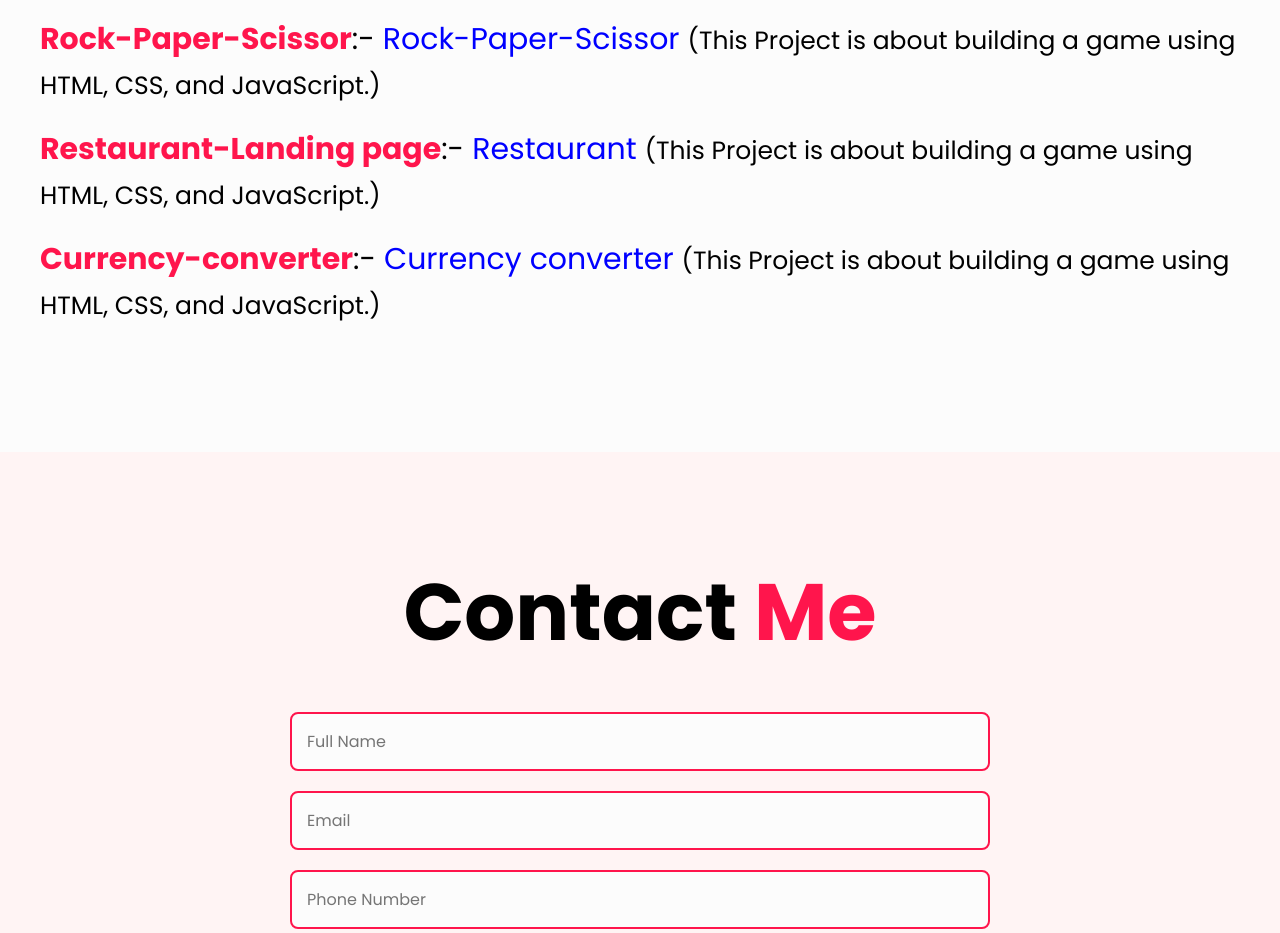
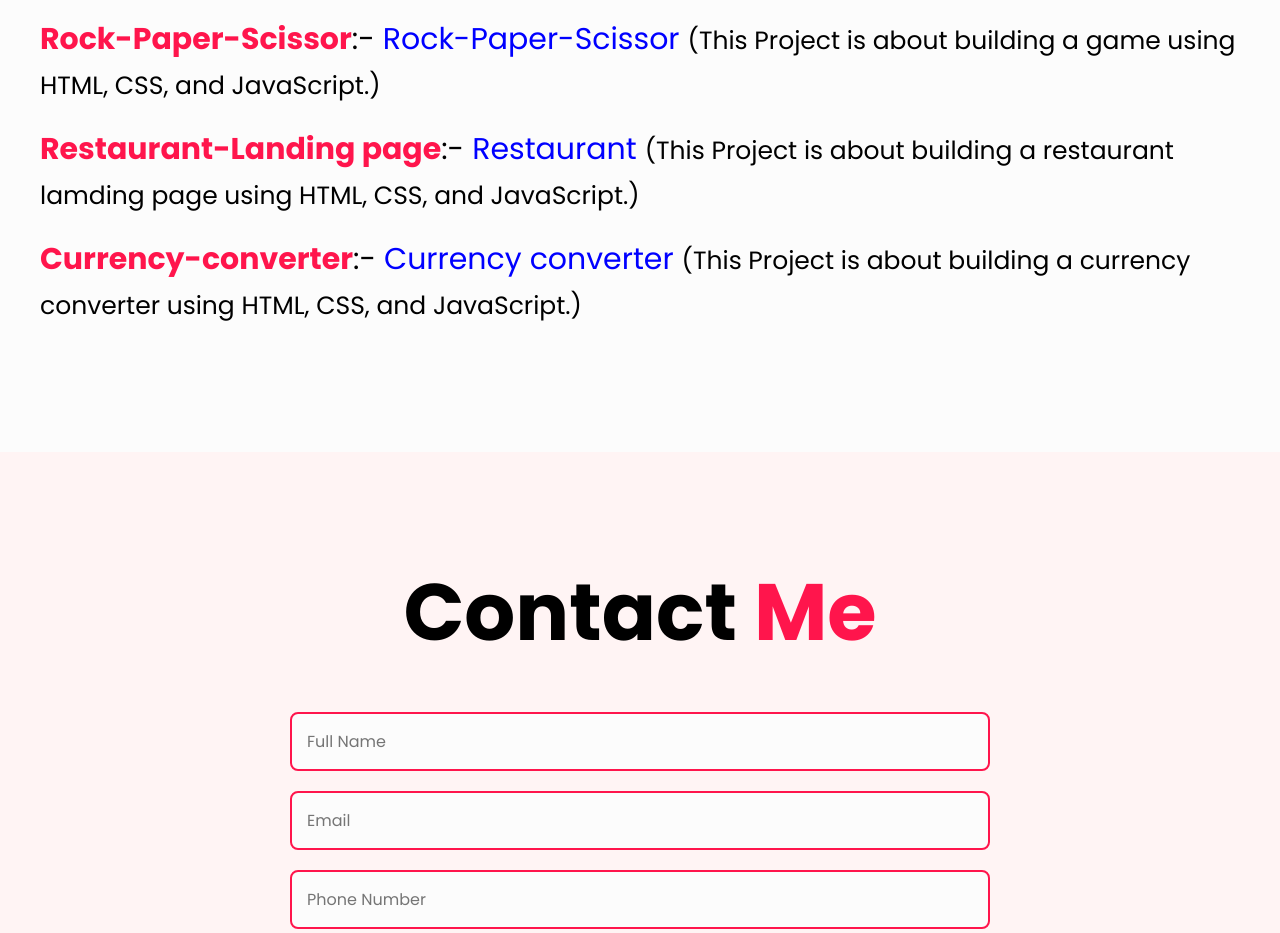
Before and after one commit to Abhishek-Alpha-coder/New-Portfolio, a plain HTML site: page index.html in a window 1280 px wide. Shown: the part 5006-5939 px from the top of the page. Drawn offline with nearby package versions, Linux system fonts and the light colour scheme; a script that the page names is missing.

Commit message:
Update index.html

```diff
--- a/index.html
+++ b/index.html
@@ -297,12 +297,12 @@ h1 {
         <li>
           <span>Restaurant-Landing page</span>:-
           <a href="https://github.com/Abhishek-Alpha-coder/Restaurant-landing-page" target="Restaurant">Restaurant</a>
-          <p>(This Project is about building a game using HTML, CSS, and JavaScript.)</p>
+          <p>(This Project is about building a restaurant lamding page using HTML, CSS, and JavaScript.)</p>
         </li>
         <li>
           <span>Currency-converter</span>:-
           <a href="https://github.com/Abhishek-Alpha-coder/Currency-converter" target="Currency converter">Currency converter</a>
-          <p>(This Project is about building a game using HTML, CSS, and JavaScript.)</p>
+          <p>(This Project is about building a currency converter using HTML, CSS, and JavaScript.)</p>
         </li>
       </ol>
     </div>
```
